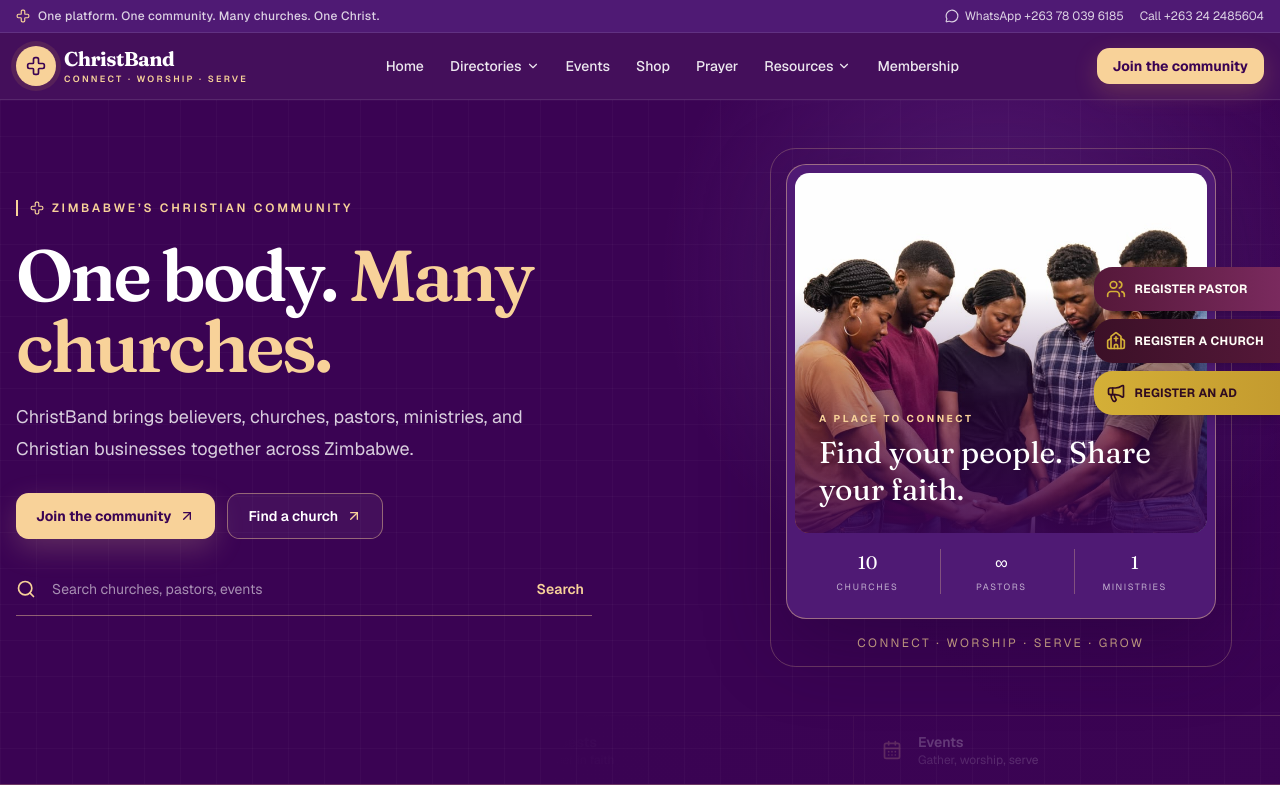
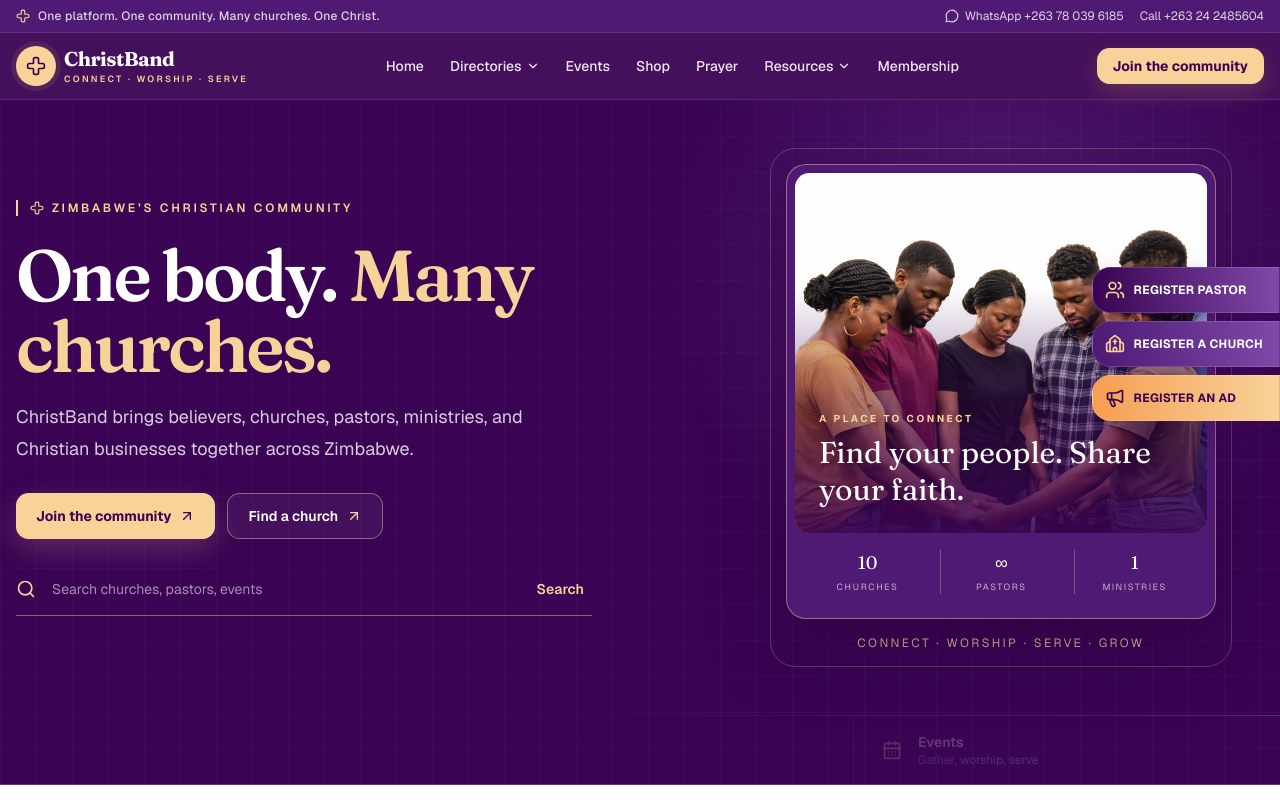
Before and after one commit to jaegermichael/christband, a Next.js app: page / in a window 1280 px wide. Shown: the top 800 px of the page. Built offline with nearby package versions, Linux system fonts and the light colour scheme.

Commit message:
Align floating registration buttons with brand palette

```diff
--- a/components/side-buttons.tsx
+++ b/components/side-buttons.tsx
@@ -8,40 +8,41 @@
     label: "Register Pastor",
     href: "/membership?type=pastor",
     icon: Users,
-    bg: "from-[#551839] to-[#7A2A5E]",
+    bg: "from-[#3A0353] to-[#8048AA]",
+    foreground: "text-white",
+    iconColor: "text-[#F8D299]",
   },
   {
     label: "Register a Church",
     href: "/membership?type=church",
     icon: Church,
-    bg: "from-[#3B1027] to-[#551839]",
+    bg: "from-[#4F1A74] to-[#8048AA]",
+    foreground: "text-white",
+    iconColor: "text-[#F8D299]",
   },
   {
     label: "Register an Ad",
     href: "/membership?type=advert",
     icon: Megaphone,
-    bg: "from-[#D4AF37] to-[#C49B2F]",
+    bg: "from-[#F59E51] to-[#F8D299]",
+    foreground: "text-[#3A0353]",
+    iconColor: "text-[#3A0353]",
   },
 ]
 
 export function SideButtons() {
   return (
-    <div className="fixed right-0 top-1/3 z-40 hidden flex-col gap-2 lg:flex">
+    <div className="fixed right-0 top-1/3 z-40 hidden flex-col gap-2 lg:flex" aria-label="Quick registration actions">
       {sideActions.map((action) => {
         const Icon = action.icon
-        const isGold = action.bg.includes("D4AF37")
         return (
           <Link
             key={action.label}
             href={action.href}
-            className={`flex items-center gap-2 rounded-l-xl bg-gradient-to-r ${action.bg} py-3 pl-3 pr-4 shadow-lg transition-all duration-300 hover:pr-6 hover:shadow-xl`}
+            className={`flex items-center gap-2 rounded-l-xl border border-white/15 bg-gradient-to-r ${action.bg} py-3 pl-3 pr-4 shadow-[0_10px_28px_rgba(58,3,83,0.22)] transition-all duration-300 hover:pr-6 hover:shadow-[0_12px_32px_rgba(58,3,83,0.3)] focus-visible:outline-white`}
           >
-            <Icon className={`h-5 w-5 shrink-0 ${isGold ? "text-[#2F0B20]" : "text-[#D4AF37]"}`} />
-            <span
-              className={`whitespace-nowrap text-xs font-bold uppercase tracking-wide ${
-                isGold ? "text-[#2F0B20]" : "text-[#FFFDF7]"
-              }`}
-            >
+            <Icon className={`h-5 w-5 shrink-0 ${action.iconColor}`} aria-hidden="true" />
+            <span className={`whitespace-nowrap text-xs font-bold uppercase tracking-wide ${action.foreground}`}>
               {action.label}
             </span>
           </Link>
```
